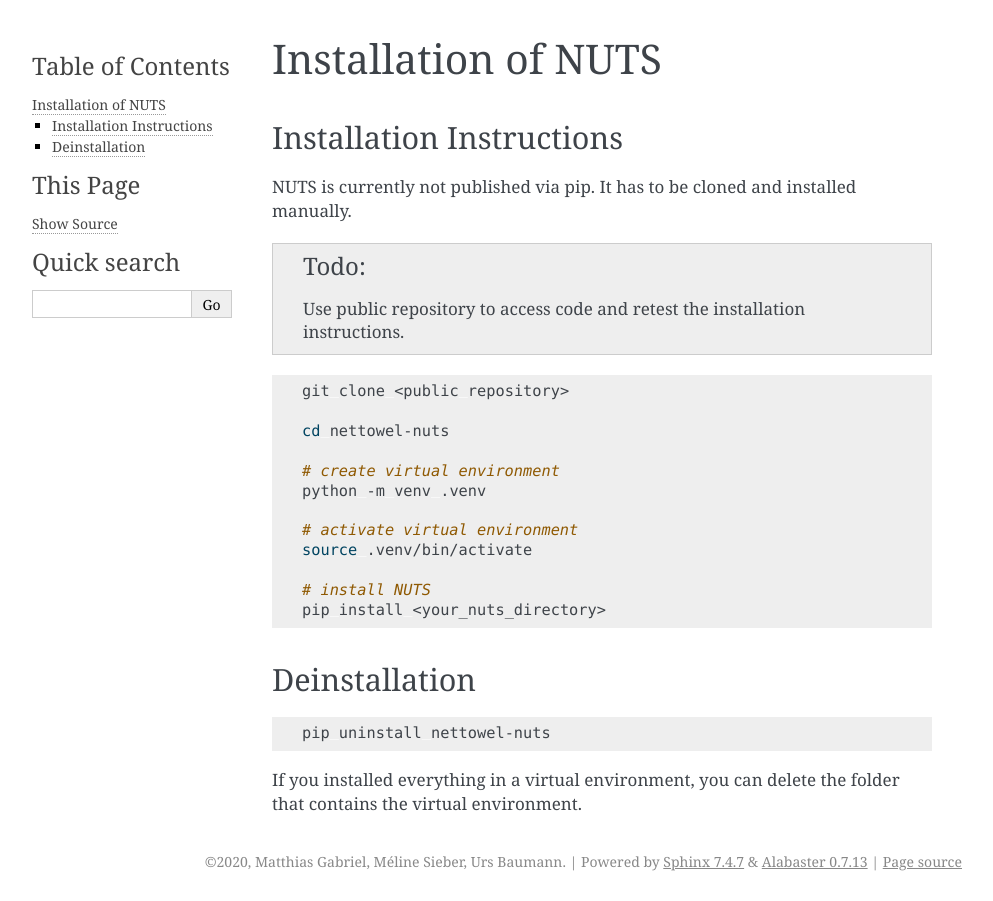
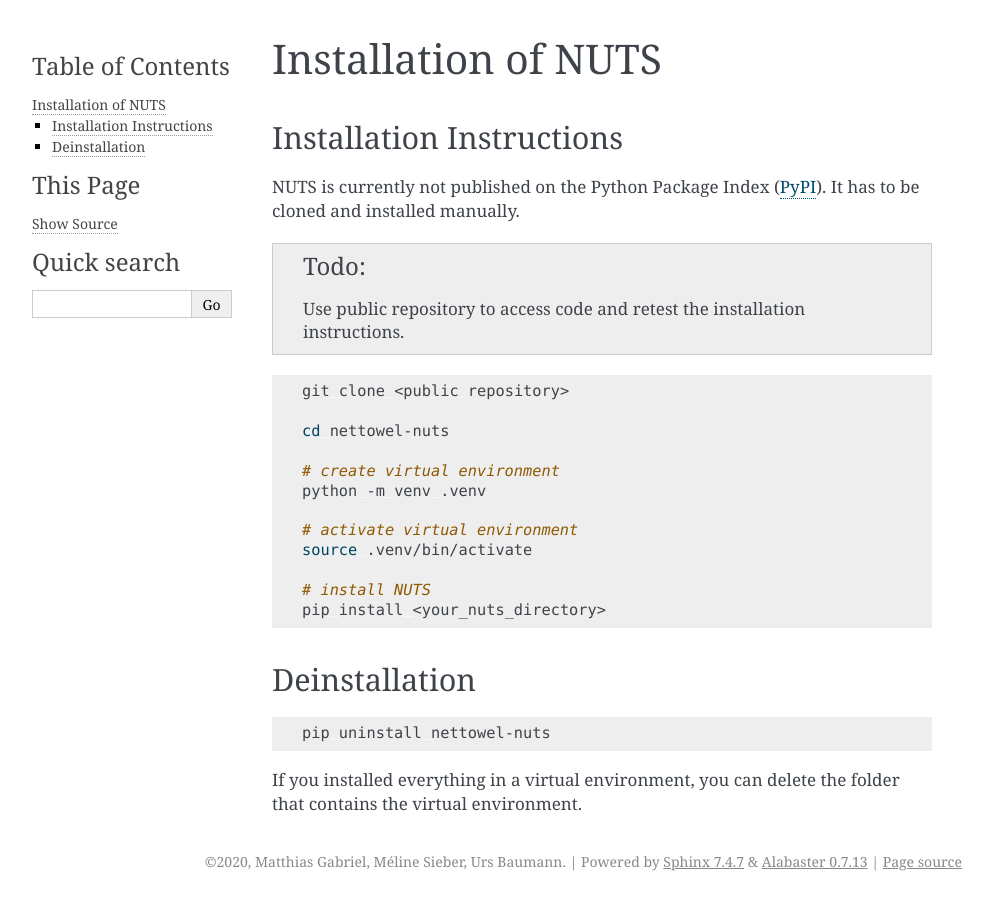
Before and after one commit to network-unit-testing-system/nuts, a Sphinx documentation site: the page built from docs/source/installation/index.rst, in a window 1280 px wide. Shown: the whole page, without its empty margins (148-1141 px from the left). Built offline with Sphinx 7.4.7, drawn with Linux system fonts in a browser that asks for light colours.

Commit message:
doc: Minor fixes
Fixes warnings/errors while building docs

```diff
--- a/docs/source/conf.py
+++ b/docs/source/conf.py
@@ -54,6 +54,6 @@ html_theme = "alabaster"
 # Add any paths that contain custom static files (such as style sheets) here,
 # relative to this directory. They are copied after the builtin static files,
 # so a file named "default.css" will overwrite the builtin "default.css".
-html_static_path = ["_static"]
+# html_static_path = ["_static"]
 
 html_theme_options = {"description": "NetTowel Network Unit Testing System"}
--- a/docs/source/installation/index.rst
+++ b/docs/source/installation/index.rst
@@ -4,7 +4,7 @@ Installation of NUTS
 Installation Instructions
 -------------------------
 
-NUTS is currently not published via pip. It has to be cloned and installed manually.
+NUTS is currently not published on the Python Package Index (`PyPI <https://pypi.org/>`_). It has to be cloned and installed manually.
 
 .. todo::
 
```
Also changed, not shown: 1 other file.
